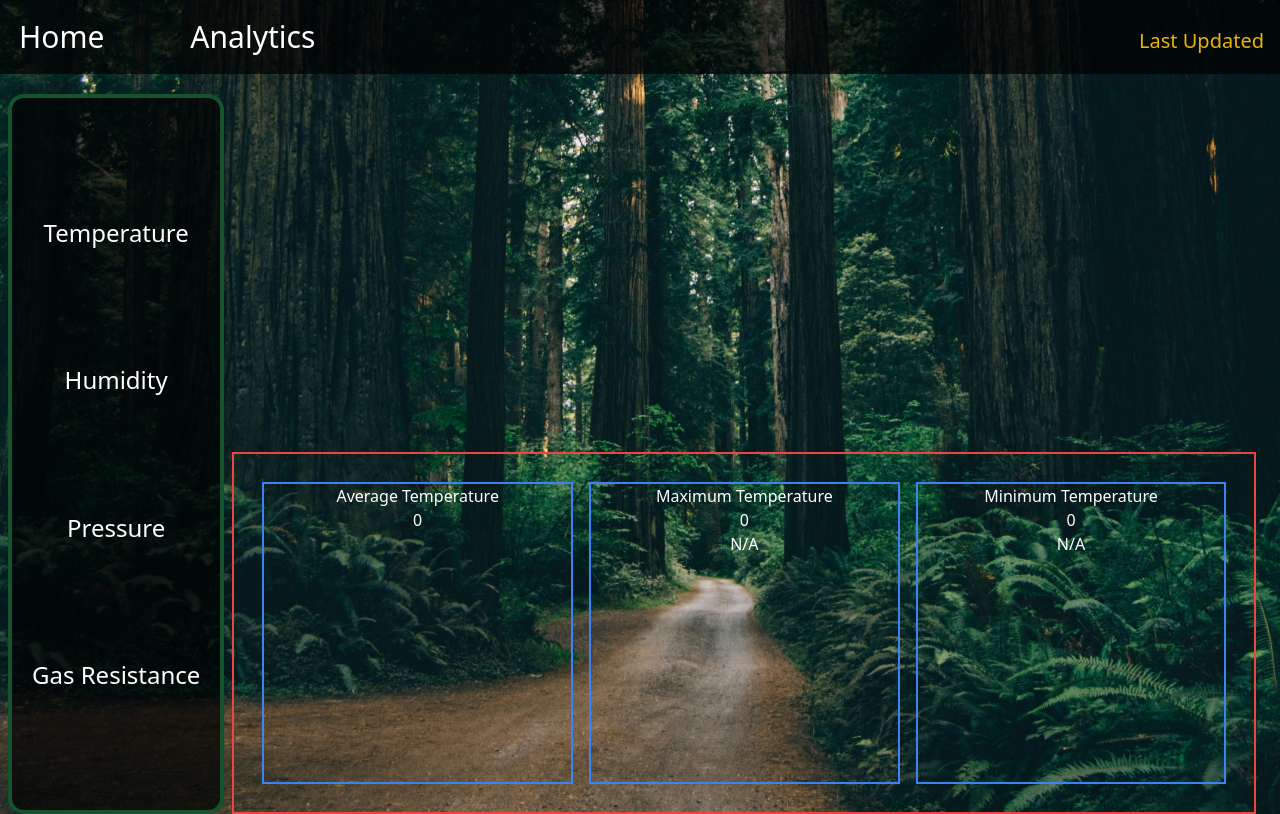
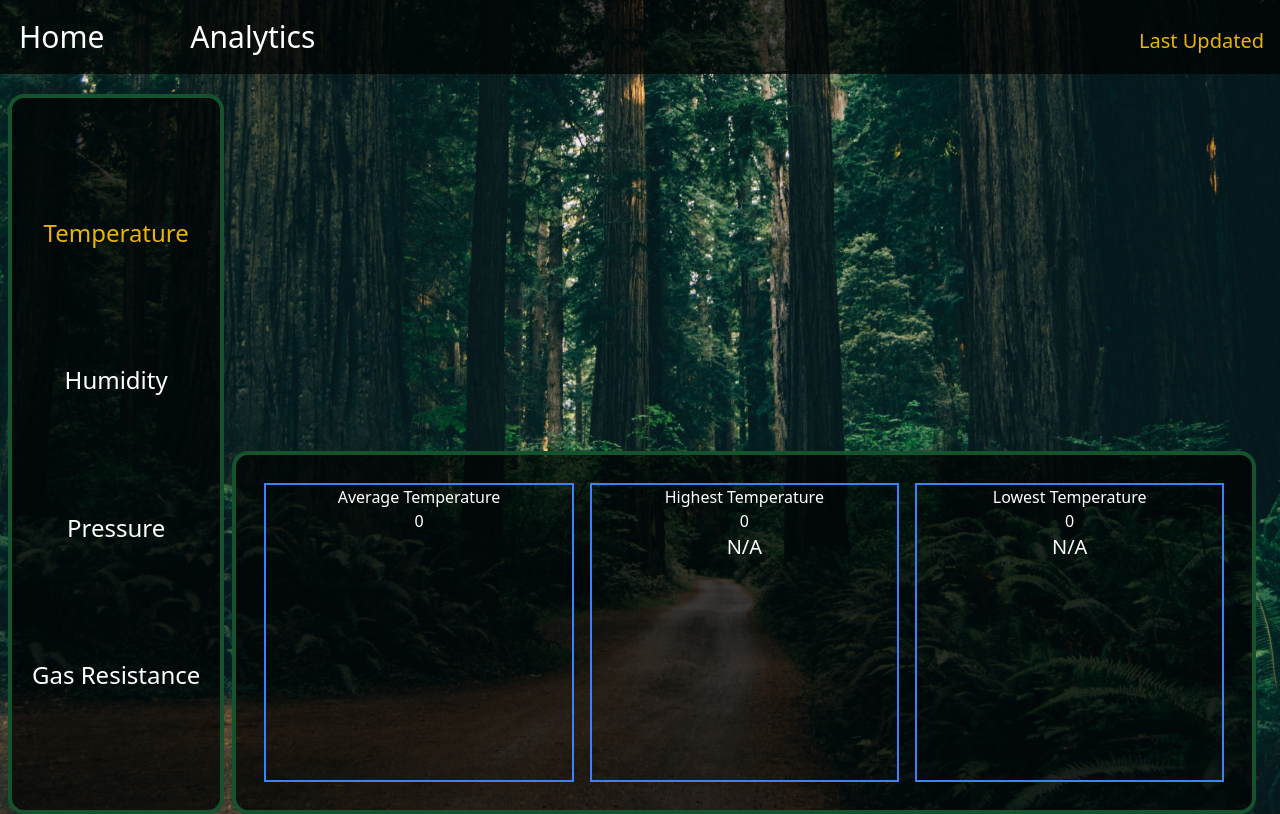
Before and after one commit to CoachhCal/Indoor-Air-Sensor, a Vue app in the folder air-sensor-web-app/: page /analytics in a window 1280 px wide. Built offline with nearby package versions, Linux system fonts and the light colour scheme; no server answers.

Commit message:
added color change to the selected metric on the analytics page

```diff
--- a/air-sensor-web-app/src/components/Insights.vue
+++ b/air-sensor-web-app/src/components/Insights.vue
@@ -92,20 +92,20 @@ const minMaxValue = computed(() => {
 
         <div class="block">
             <p> Average {{metricStore.label}} </p>
-            <p> {{averageValue}} </p>
+            <p > {{averageValue}} </p>
 
         </div>
 
         <div class="block">
-            <p> Maximum {{metricStore.label}} </p>
+            <p> Highest {{metricStore.label}} </p>
             <p> {{minMaxValue.max}} </p>
-            <p> {{minMaxValue.maxDate}} </p>
+            <p class="date"> {{minMaxValue.maxDate}} </p>
         </div>
 
         <div class="block">
-            <p> Minimum {{metricStore.label}} </p>
+            <p> Lowest {{metricStore.label}} </p>
             <p> {{minMaxValue.min}} </p>
-            <p> {{minMaxValue.minDate}} </p>
+            <p class="date"> {{minMaxValue.minDate}} </p>
         </div>
 
     </div>
@@ -117,11 +117,15 @@ const minMaxValue = computed(() => {
 <style scoped>
 
 .container {
-    @apply flex justify-between p-5 border-2 border-red-500
+    @apply flex justify-between p-5 border-4 border-green-900 bg-black bg-opacity-70 rounded-2xl
 }
 
 .block {
     @apply flex flex-col w-1/3 m-2 border-2 border-blue-500 text-white items-center
 }
 
+.date {
+    @apply text-xl
+}
+
 </style>
--- a/air-sensor-web-app/src/components/MetricSelect.vue
+++ b/air-sensor-web-app/src/components/MetricSelect.vue
@@ -1,8 +1,11 @@
 <script setup>
 
 import { useMetricStore } from '@/stores/selectedMetric'
+import { computed } from 'vue'
 
 const metricStore = useMetricStore()
+
+const selectedMetric = computed(() => metricStore.metric)
 
 function onSelectChange(e) {
     console.log(e.target.value)
@@ -15,10 +18,33 @@ function onSelectChange(e) {
 
     <div class="container">
 
-        <button @click="onSelectChange" value="temperature" class="metrics">Temperature</button>
-        <button @click="onSelectChange" value="humidity" class="metrics">Humidity</button>
-        <button @click="onSelectChange" value="pressure" class="metrics">Pressure</button>
-        <button @click="onSelectChange" value="gasResistance" class="metrics">Gas Resistance</button>
+        <button
+            @click="onSelectChange"
+            value="temperature"
+            class="metrics"
+            :class="metricStore.metric === 'temperature' ? 'text-yellow-500' : 'text-white'"
+        >Temperature</button>
+
+        <button
+            @click="onSelectChange"
+            value="humidity"
+            class="metrics"
+            :class="selectedMetric === 'humidity' ? 'text-yellow-500' : 'text-white'"
+        >Humidity</button>
+
+        <button
+            @click="onSelectChange"
+            value="pressure"
+            class="metrics"
+            :class="selectedMetric === 'pressure' ? 'text-yellow-500' : 'text-white'"
+        >Pressure</button>
+
+        <button
+            @click="onSelectChange"
+            value="gasResistance"
+            class="metrics"
+            :class="selectedMetric === 'gasResistance' ? 'text-yellow-500' : 'text-white'"
+        >Gas Resistance</button>
 
     </div>
 
@@ -31,7 +57,7 @@ function onSelectChange(e) {
 }
 
 .metrics {
-    @apply text-white text-2xl
+    @apply text-2xl
 }
 
 .card {
```
